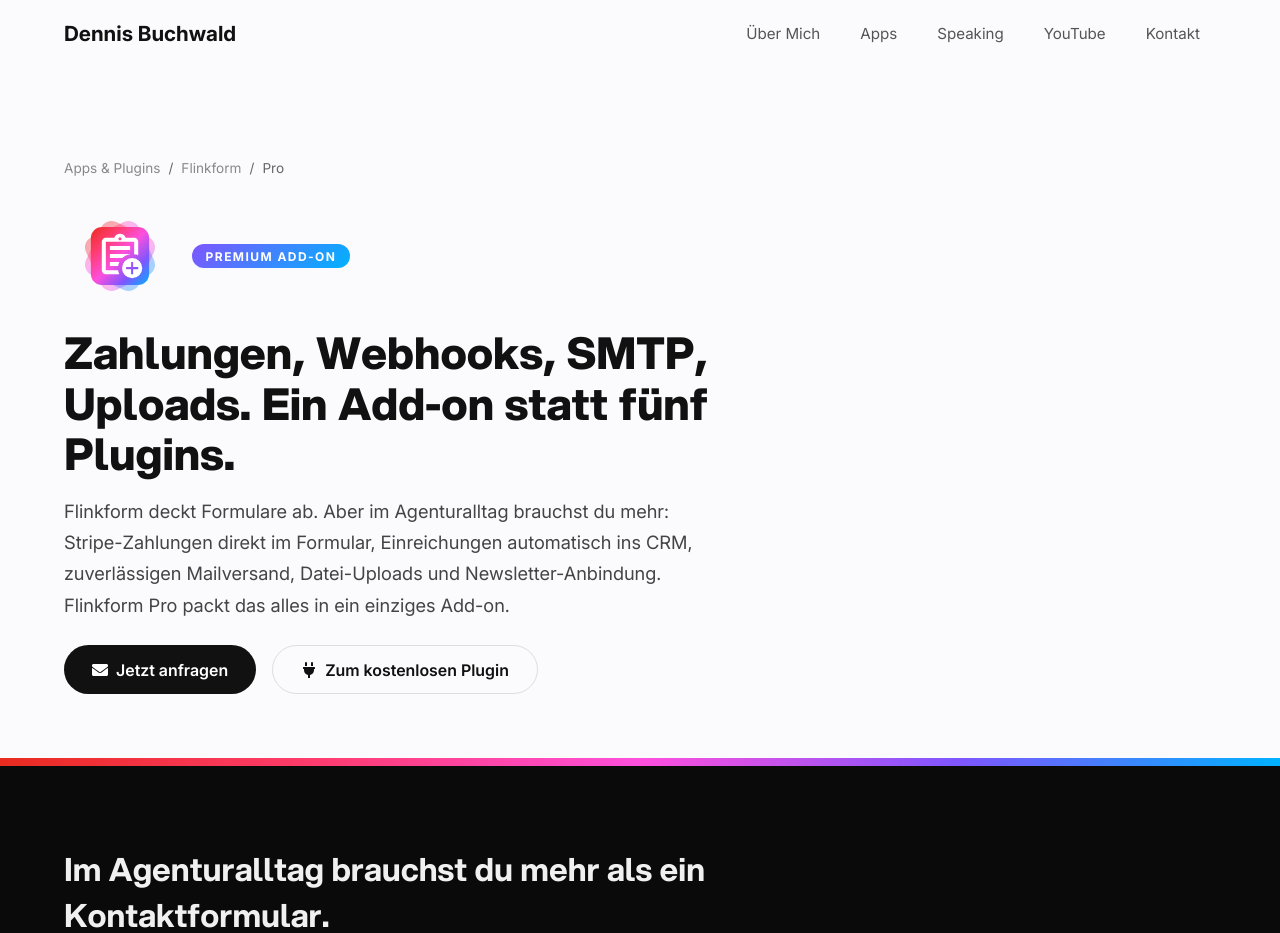
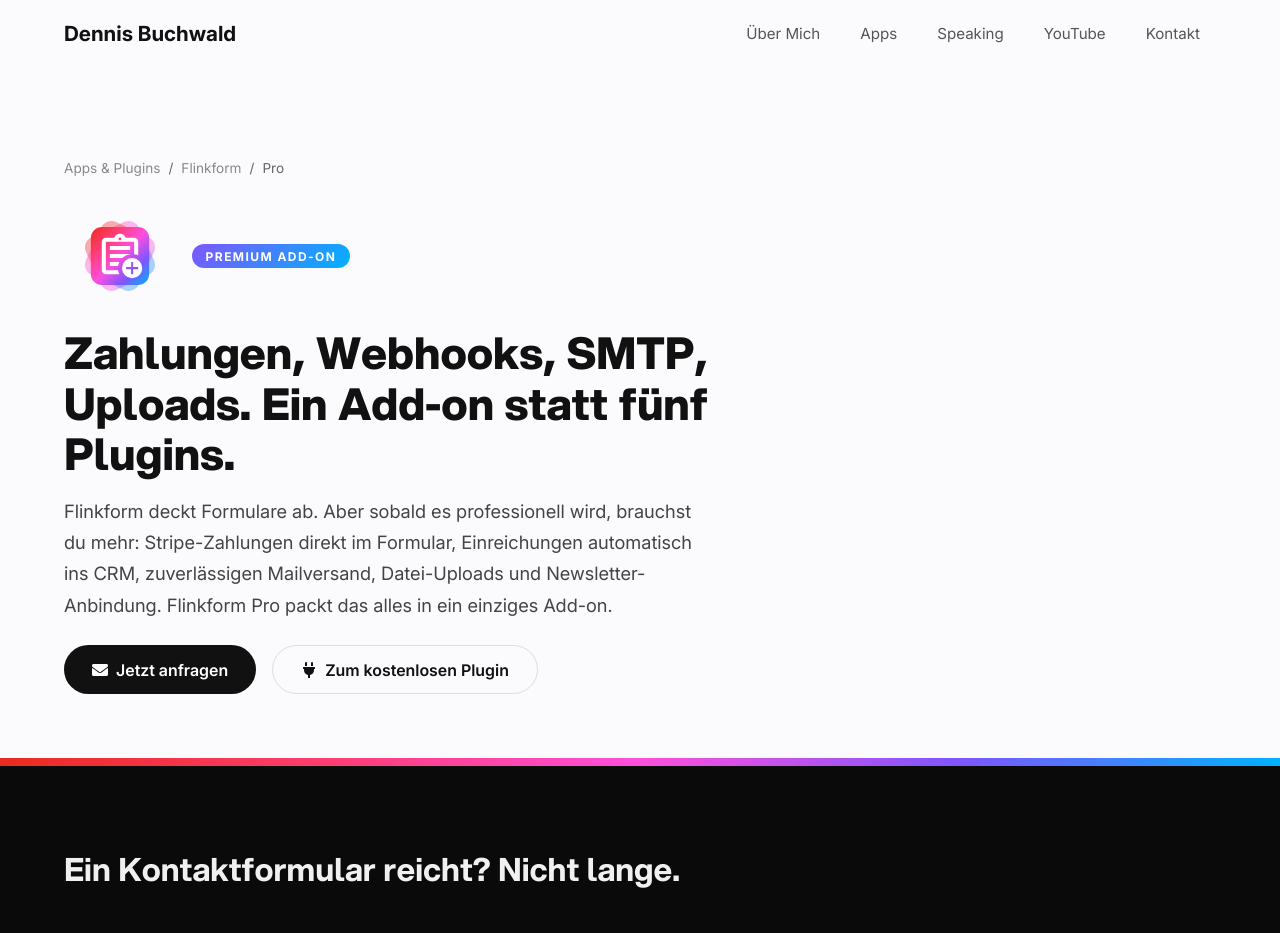
Before and after one commit to dennisbuchwald/dennisbuchwald-de, a Next.js app: page /apps/flinkform-pro in a window 1280 px wide. Shown: the top 933 px of the page. Built offline with nearby package versions, Linux system fonts and the light colour scheme.

Commit message:
copy: remove agency framing, target all professional users

```diff
--- a/src/pages/apps/flinkform-pro.js
+++ b/src/pages/apps/flinkform-pro.js
@@ -203,11 +203,12 @@
 							Zahlungen, Webhooks, SMTP, Uploads. Ein Add-on statt fünf Plugins.
 						</Title>
 						<Intro>
-							Flinkform deckt Formulare ab. Aber im Agenturalltag
-							brauchst du mehr: Stripe-Zahlungen direkt im Formular,
-							Einreichungen automatisch ins CRM, zuverlässigen
-							Mailversand, Datei-Uploads und Newsletter-Anbindung.
-							Flinkform Pro packt das alles in ein einziges Add-on.
+							Flinkform deckt Formulare ab. Aber sobald es
+							professionell wird, brauchst du mehr: Stripe-Zahlungen
+							direkt im Formular, Einreichungen automatisch ins CRM,
+							zuverlässigen Mailversand, Datei-Uploads und
+							Newsletter-Anbindung. Flinkform Pro packt das alles in
+							ein einziges Add-on.
 						</Intro>
 						<HeroActions>
 							<PrimaryButton
@@ -229,11 +230,11 @@
 				<Section>
 					<ProblemText>
 						<SectionHeading>
-							Im Agenturalltag brauchst du mehr als ein Kontaktformular.
+							Ein Kontaktformular reicht? Nicht lange.
 						</SectionHeading>
 						<ProblemDesc>
-							Flinkform löst das Formular-Problem. Aber dann kommen die
-							Anforderungen aus echten Kundenprojekten:
+							Flinkform löst das Formular-Problem. Aber dann kommen
+							die echten Anforderungen:
 						</ProblemDesc>
 						<NeedsList>
 							<NeedItem>
```
